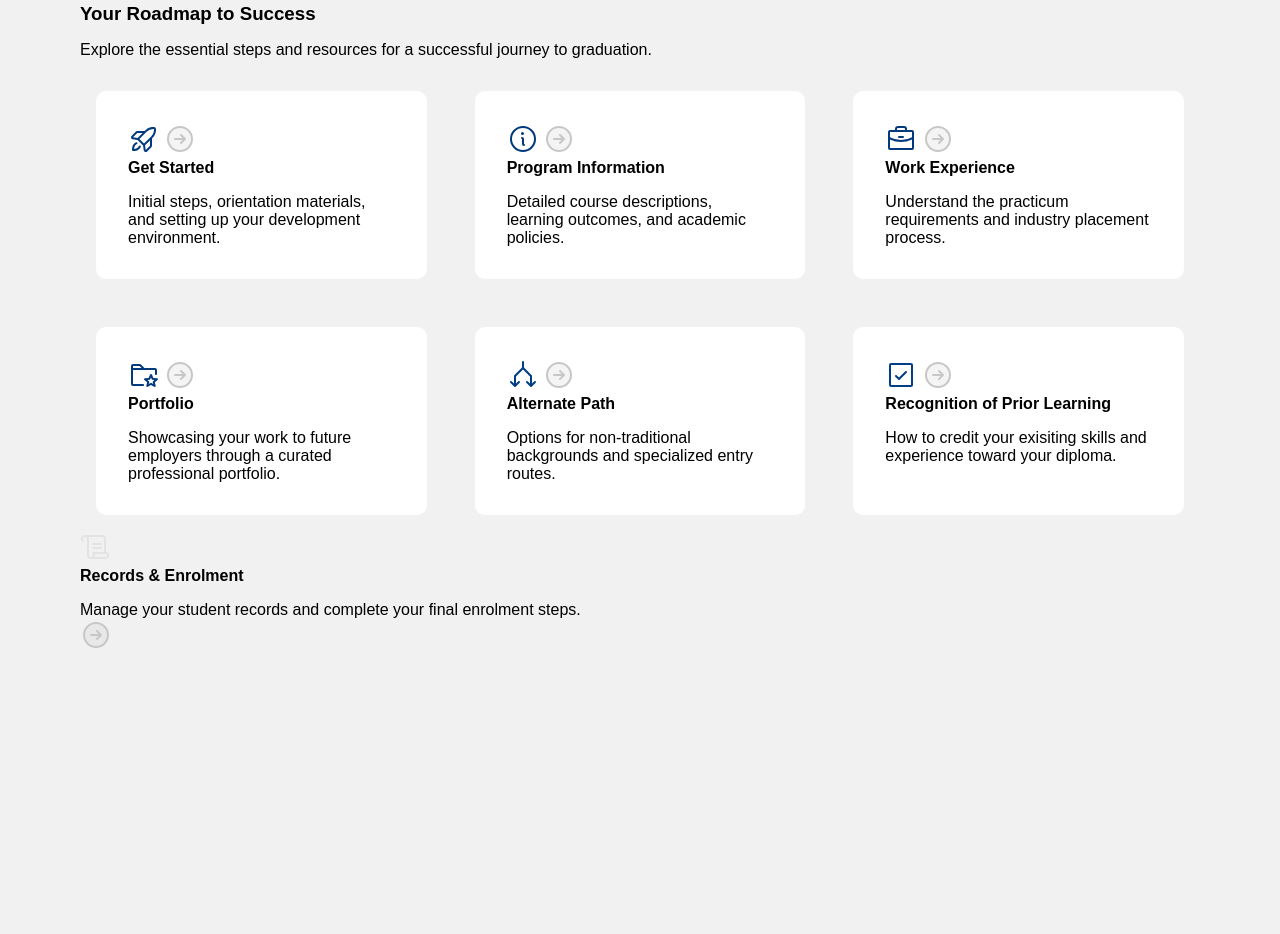
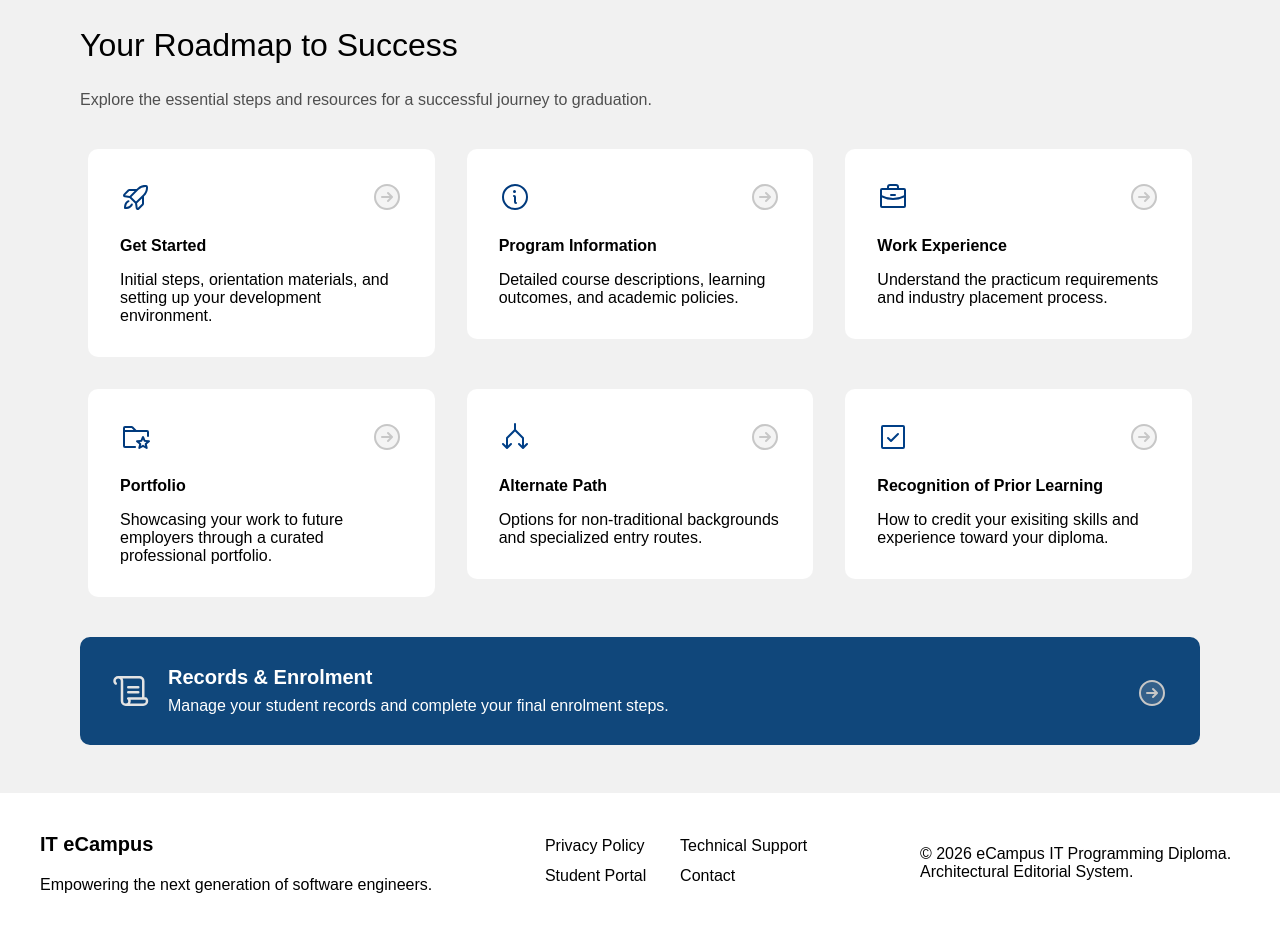
Before and after one commit to jaynaugler/siteProposal, a plain HTML site: page index.html in a window 1280 px wide. Shown: the part 1557-2491 px from the top of the page. Before the commit the page ends 2260 px from the top, so only its background shows below. Drawn offline with Linux system fonts and the light colour scheme.

Commit message:
Styling is finished for main page! -Kitt

```diff
--- a/index.html
+++ b/index.html
@@ -180,84 +180,128 @@
         <div class="container">
           <div id="roadmapHeaderDiv">
             <h3 id="roadmapHeaderText">Your Roadmap to Success</h3>
-            <p>
+            <p id="roadmapHeaderPara">
               Explore the essential steps and resources for a successful journey
               to graduation.
             </p>
           </div>
           <div id="roadmapCardsOuterDiv">
+            <a href="https://share.articulate.com/0JODbZtyaoFL4AVQ9aMoo#/lessons/qp6BzhnPQ9IoBJJWk3jLz6Oms5Tqs5rc">
               <div class="roadmapCardDivs">
+                <div class="roadMapIconDivs">
                   <img src="/Images/rocket-launch.svg" alt="" />
                   <img src="Images/arrow-circle-right-duotone.svg" alt="" />
+                </div>
                 <h4>Get Started</h4>
                 <p>
                   Initial steps, orientation materials, and setting up your
                   development environment.
                 </p>
               </div>
+            </a>
+            <a href="https://share.articulate.com/0JODbZtyaoFL4AVQ9aMoo#/lessons/TGbnBeqNHWR7cc69QOVe9-569ZG0JmT2">
               <div class="roadmapCardDivs">
+                <div class="roadMapIconDivs">
                   <img src="/Images/info.svg" alt="" />
                   <img src="Images/arrow-circle-right-duotone.svg" alt="" />
+                </div>
                 <h4>Program Information</h4>
                 <p>
                   Detailed course descriptions, learning outcomes, and academic
                   policies.
                 </p>
               </div>
+            </a>
+            <a href="https://share.articulate.com/0JODbZtyaoFL4AVQ9aMoo#/lessons/57U94lqNve_-YiZvvBJnnAKH5aeOrR6d">
               <div class="roadmapCardDivs">
+                <div class="roadMapIconDivs">
                   <img src="Images/briefcase.svg" alt="" />
                   <img src="Images/arrow-circle-right-duotone.svg" alt="" />
+                </div>
                 <h4>Work Experience</h4>
                 <p>
                   Understand the practicum requirements and industry placement
                   process.
                 </p>
               </div>
+            </a>
+            <a href="https://share.articulate.com/0JODbZtyaoFL4AVQ9aMoo#/lessons/oVAn4qI1LHwepHrBPmQFMk5wKkzfte6h">
               <div class="roadmapCardDivs">
+                <div class="roadMapIconDivs">
                   <img src="Images/folder-star.svg" alt="" />
                   <img src="Images/arrow-circle-right-duotone.svg" alt="" />
+                </div>
                 <h4>Portfolio</h4>
                 <p>
                   Showcasing your work to future employers through a curated
                   professional portfolio.
                 </p>
               </div>
+            </a>
+            <a href="https://share.articulate.com/0JODbZtyaoFL4AVQ9aMoo#/lessons/QBLOeVncmaDo9q_Zd8AI7clAIVz5-B3I">
               <div class="roadmapCardDivs">
+                <div class="roadMapIconDivs">
                   <img src="Images/arrows-split.svg" alt="" />
                   <img src="Images/arrow-circle-right-duotone.svg" alt="" />
+                </div>
                 <h4>Alternate Path</h4>
                 <p>
                   Options for non-traditional backgrounds and specialized entry
                   routes.
                 </p>
               </div>
+            </a>
+            <a href="https://share.articulate.com/0JODbZtyaoFL4AVQ9aMoo#/lessons/6rUjPmgKyMnQxGS70E76WWXsk3OFOlny">
               <div class="roadmapCardDivs">
+                <div class="roadMapIconDivs">
                   <img src="Images/check-square.svg" alt="" />
                   <img src="Images/arrow-circle-right-duotone.svg" alt="" />
+                </div>
                 <h4>Recognition of Prior Learning</h4>
                 <p>
                   How to credit your exisiting skills and experience toward your
                   diploma.
                 </p>
               </div>
+            </a>
           </div>
+          <a href="https://share.articulate.com/0JODbZtyaoFL4AVQ9aMoo#/lessons/8dAAyyHlg8ek-0FoG_mzrv3Ahlq-wyKA">
             <div id="recordsEnrolmentDiv">
-            <div class="recordsInnerDivs">
-              <img src="/Images/scroll.svg" alt="" />
-              <h4>Records & Enrolment</h4>
+              <div class="scrollHeaderTextDiv">
+                <img src="/Images/scroll.svg" alt="" id="scrollIcon"/>
+                <div class="recordsInnerDiv">
+                  <h4 id="recordEnrolmentHeaderText">Records & Enrolment</h4>
                   <p>
                     Manage your student records and complete your final enrolment
                     steps.
                   </p>
                 </div>
+              </div>
               <div class="recordsInnerDiv">
-              <img src="/Images/arrow-circle-right-duotone.svg" alt="" />
+                <img src="/Images/arrow-circle-right-duotone.svg" alt="" id="RecordEnrolmentArrow"/>
               </div>
             </div>
+          </a>
         </div>
       </section>
     </main>
 
-    <footer></footer>
+    <footer>
+      <div class="footerOuterDiv">
+        <div class="footerHeaderTextDiv">
+          <h4 id="footerHeader">IT eCampus</h4>
+          <p>Empowering the next generation of software engineers.</p>
+        </div>
+        <div class="footerLinksDiv">
+          <p class="footerLinksText">Privacy Policy</p>
+          <p class="footerLinksText">Technical Support</p>
+          <p class="footerLinksText">Student Portal</p>
+          <p class="footerLinksText">Contact</p>
+        </div>
+        <div class="footerCopyrightText">
+          <p>© 2026 eCampus IT Programming Diploma. Architectural Editorial System.</p>
+        </div>
+      </div>
+    </footer>
   </body>
 </html>
--- a/styles.css
+++ b/styles.css
@@ -25,6 +25,11 @@ h6 {
   margin-bottom: 1em;
 }
 
+a {
+  text-decoration: none;
+  color: inherit;
+}
+
 section {
   width: 100%;
 }
@@ -47,6 +52,8 @@ section {
 
 .menuBarInnerDivs {
   display: flex;
+  padding-left: 1rem;
+  padding-right: 1rem;
 }
 
 #nsccLogo {
@@ -66,10 +73,17 @@ section {
 }
 
 .menuOptionsText {
-  font-weight: 500;
-  font-size: medium;
+  font-weight: 600;
+  font-size: 1.15rem;
   color: white;
   text-decoration: none;
+  padding-left: 0.5rem;
+  padding-right: 0.5rem;
+}
+
+.menuOptionsText:hover {
+  color:rgb(187, 187, 187);
+  text-shadow: 2px 2px 5px rgba(0, 0, 0, 0.3);
 }
 
 .applyBtn {
@@ -83,11 +97,13 @@ section {
   border: none;
 }
 
-/* Hero Section */
-#heroDiv,
-.hero {
+.applyBtn:hover {
+  background-color: white;
+  color:#10477b;
+  border: 1px solid #10477b;
 }
 
+/* Hero Section */
 #heroDiv .container,
 .hero .container {
   display: flex;
@@ -122,6 +138,11 @@ section {
   box-shadow: 2px 4px 4px rgba(0, 0, 0, 0.3);
   border: none;
   padding: 12px 16px;
+}
+
+#curricBtn:hover {
+  background-color: #3e719f;
+  color:gainsboro;
 }
 
 #heroImage,
@@ -242,6 +263,7 @@ section {
 }
 
 .progDivCardInnerDivs {
+  margin-bottom: 0.5rem;
 }
 
 .progDivCardInnerDivHeader {
@@ -299,21 +321,26 @@ section {
   background-color: rgba(251, 153, 146, 0.431);
   border-left: 5px solid rgb(231, 19, 19);
   border-radius: 10px;
-  padding: 1rem;
+  padding: 2rem;
   color: rgb(162, 13, 13);
 }
 
 .deviceCompatHeadImageDiv {
     display: inline-flex;
-    margin: 1rem;
+    margin-left: 1.5rem;
     justify-content: space-evenly;
     align-items: flex-start;
 }
 
 #deviceCompatHeader {
-    padding-left: 0.5rem;
+    padding-left: 0.75rem;
     padding-top: 0.25rem;
     font-size: 1.25rem;
+}
+
+#deviceCompatTextDiv {
+  padding-left: 1.5rem;
+  padding-right: 1.5rem;
 }
 
 /* Roadmap to Success section */
@@ -321,6 +348,16 @@ section {
     padding: 1rem;
     padding-top: 3rem;
     padding-bottom: 3rem;
+}
+
+#roadmapHeaderText {
+  font-size: 2rem;
+  font-weight: 500;
+}
+
+#roadmapHeaderPara {
+  margin-bottom: 2rem;
+  color: rgb(79, 79, 79);
 }
 
 #roadmapCardsOuterDiv {
@@ -332,7 +369,109 @@ section {
 
 .roadmapCardDivs {
     background-color: white;
-    margin: 1rem;
+    margin: 0.5rem;
     padding: 2rem;
     border-radius: 10px;
 }
+
+.roadmapCardDivs:hover {
+    background-color: white;
+    margin: 0.5rem;
+    padding: 2rem;
+    border-radius: 10px;
+    box-shadow: 2px 4px 4px rgba(0, 0, 0, 0.3);
+    border: none;
+}
+
+.roadmapCardDivs:clicked {
+  text-decoration: none;
+  color: inherit;
+}
+
+.roadMapIconDivs {
+  display: flex;
+  justify-content: space-between;
+  margin-bottom: 1.5rem;
+}
+
+#recordsEnrolmentDiv {
+  margin-top: 2rem;
+  display: flex;
+  justify-content: space-between;
+  background-color: #10477b;
+  color: white;
+  padding: 2rem;
+  border-radius: 10px;
+}
+
+#recordsEnrolmentDiv:hover {
+  margin-top: 2rem;
+  display: flex;
+  justify-content: space-between;
+  background-color: #10477b;
+  color: white;
+  padding: 2rem;
+  border-radius: 10px;
+  box-shadow: 2px 4px 4px rgba(0, 0, 0, 0.3);
+  border: none;
+}
+
+#recordsEnrolmentDiv:clicked {
+  text-decoration: none;
+  color: inherit;
+}
+
+.scrollHeaderTextDiv {
+  display: flex;
+  align-items: center;
+  gap: 1rem;
+  line-height: 0.5;
+}
+
+#recordEnrolmentHeaderText {
+  font-size: 1.25rem;
+}
+
+#scrollIcon {
+  height: 2.5rem;
+}
+
+#RecordEnrolmentArrow {
+  padding-top: 0.5rem;
+}
+
+/* Footer */
+.footerOuterDiv {
+  display: flex;
+  justify-content: space-between;
+  padding: 2.5rem;
+  background-color: white;
+}
+
+.footerHeaderTextDiv {
+  display: grid;
+  align-items: center;
+  justify-content: center;
+}
+
+#footerHeader {
+  font-size: 1.25rem;
+}
+
+.footerLinksDiv {
+  display: grid;
+  grid-template-columns: 1fr 1fr;
+
+}
+
+.footerLinksText {
+  display: flex;
+  margin: 0.25rem;
+}
+
+.footerCopyrightText {
+  display: flex;
+  width: 20rem;
+  justify-content: right;
+  align-items: center;
+}
```
Lines whose indentation alone changed are shown as unchanged.
